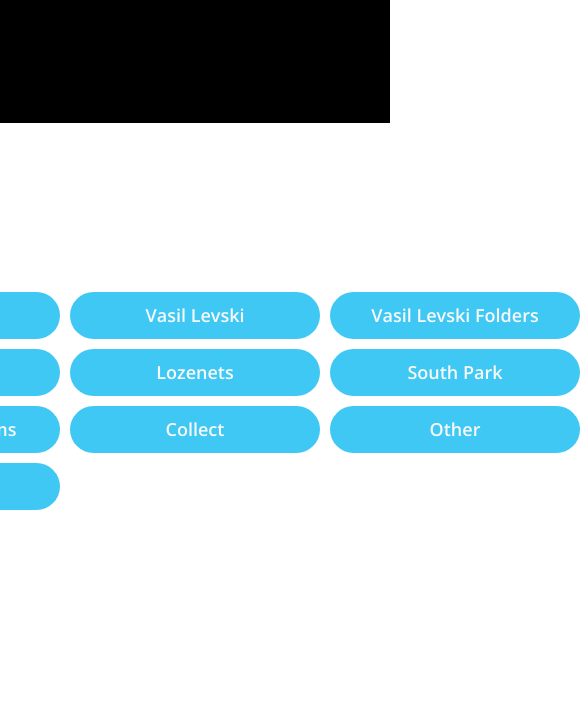
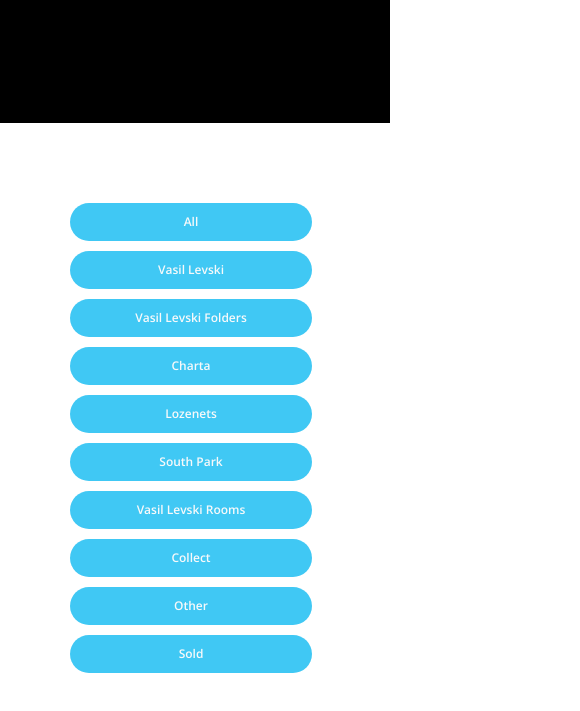
Before and after one commit to milenski1989/plus359-react-express-app, a React app in the folder client/: page / in a window 390 px wide. Shown: the part 85-796 px from the top of the page, 580 px wide, since content can reach past the window. Built offline with nearby package versions, Linux system fonts and the light colour scheme; sample sign-in values are in the browser's storage.

Commit message:
style homepage for mobile

```diff
--- a/client/src/components/LocationsContainer.css
+++ b/client/src/components/LocationsContainer.css
@@ -3,6 +3,14 @@
     grid-template-columns: 250px 250px 250px;
     gap: 10px;
     margin-top: 20vh;
+    justify-content: center;
+  }
+
+  .mobile-locations-container {
+    display: grid;
+    grid-template-columns: 250px;
+    gap: 10px;
+    margin-top: 5rem;
     justify-content: center;
   }
 
@@ -16,3 +24,15 @@
     cursor: pointer;
     color: #F7F9FA;
   }
+
+  .mobile-location-item {
+    padding: 10px;
+    margin-right: 0.5rem;
+    border-radius: 37px;
+    background-color: #40C8F4;
+    text-align: center;
+    font-size: 12px;
+    font-weight: 600;
+    cursor: pointer;
+    color: #F7F9FA;
+  }
--- a/client/src/components/LocationsContainer.js
+++ b/client/src/components/LocationsContainer.js
@@ -1,6 +1,8 @@
 import React from 'react'
 import { useNavigate } from "react-router-dom";
 import './LocationsContainer.css'
+import { Box } from '@mui/material';
+import { useMediaQuery } from "@mui/material";
 
 const storages = [
     'All', 'Vasil Levski', 'Vasil Levski Folders', 'Charta', 'Lozenets',
@@ -10,16 +12,22 @@ const storages = [
 const LocationsContainer = () => {
 
     let navigate = useNavigate();
+    const isSmallDevice = useMediaQuery("only screen and (max-width : 768px)");
 
     const handleStorageSelect = (name) => {
         navigate(`/gallery/:${name}`)
     }
     return <>
-        <div className='locations-container'>
+        <Box
+            component="section"
+            className={isSmallDevice ?
+                'mobile-locations-container' :
+                'locations-container'
+            }>
             {storages.map(storage => (
-                <div className='location-item' key={storage} onClick={() => handleStorageSelect(storage)}>{storage}</div>
+                <div className={isSmallDevice ? 'mobile-location-item' : 'location-item'} key={storage} onClick={() => handleStorageSelect(storage)}>{storage}</div>
             ))}
-        </div></>
+        </Box></>
 }
 
 export default LocationsContainer
```
